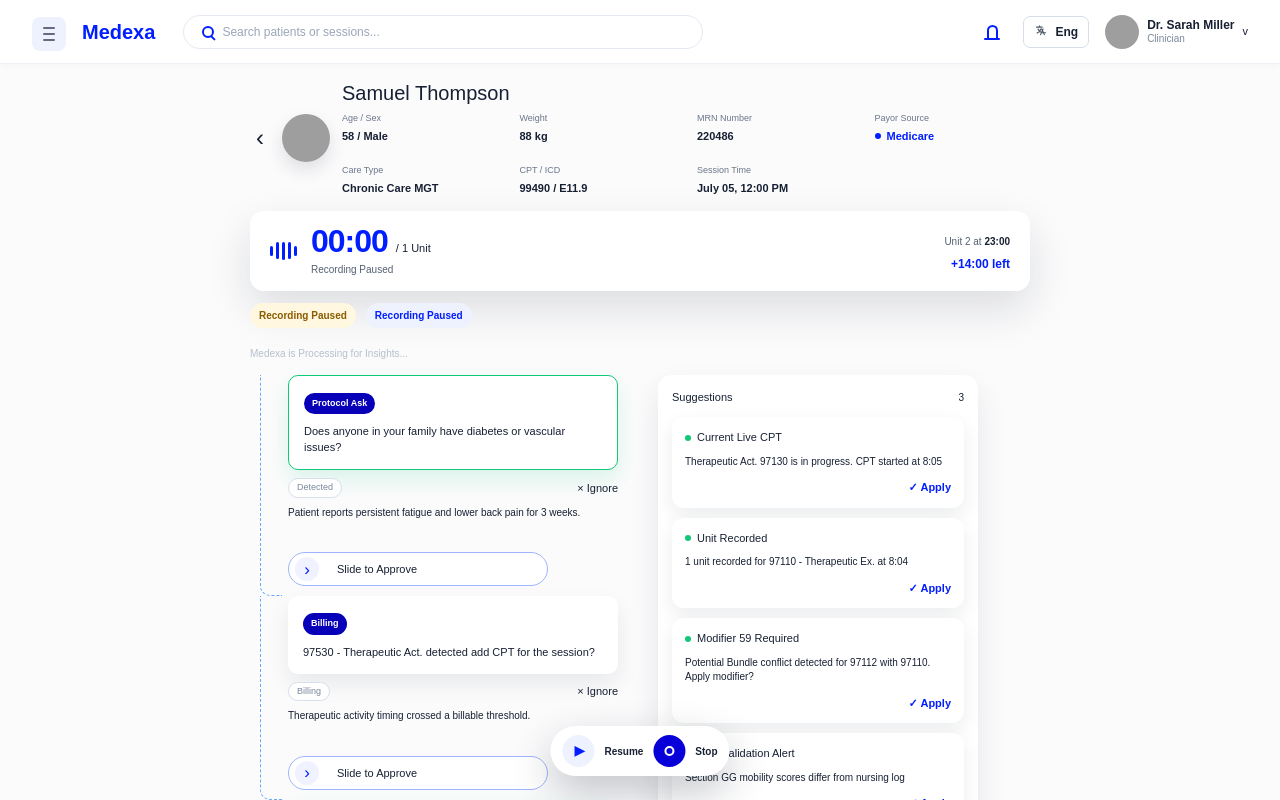
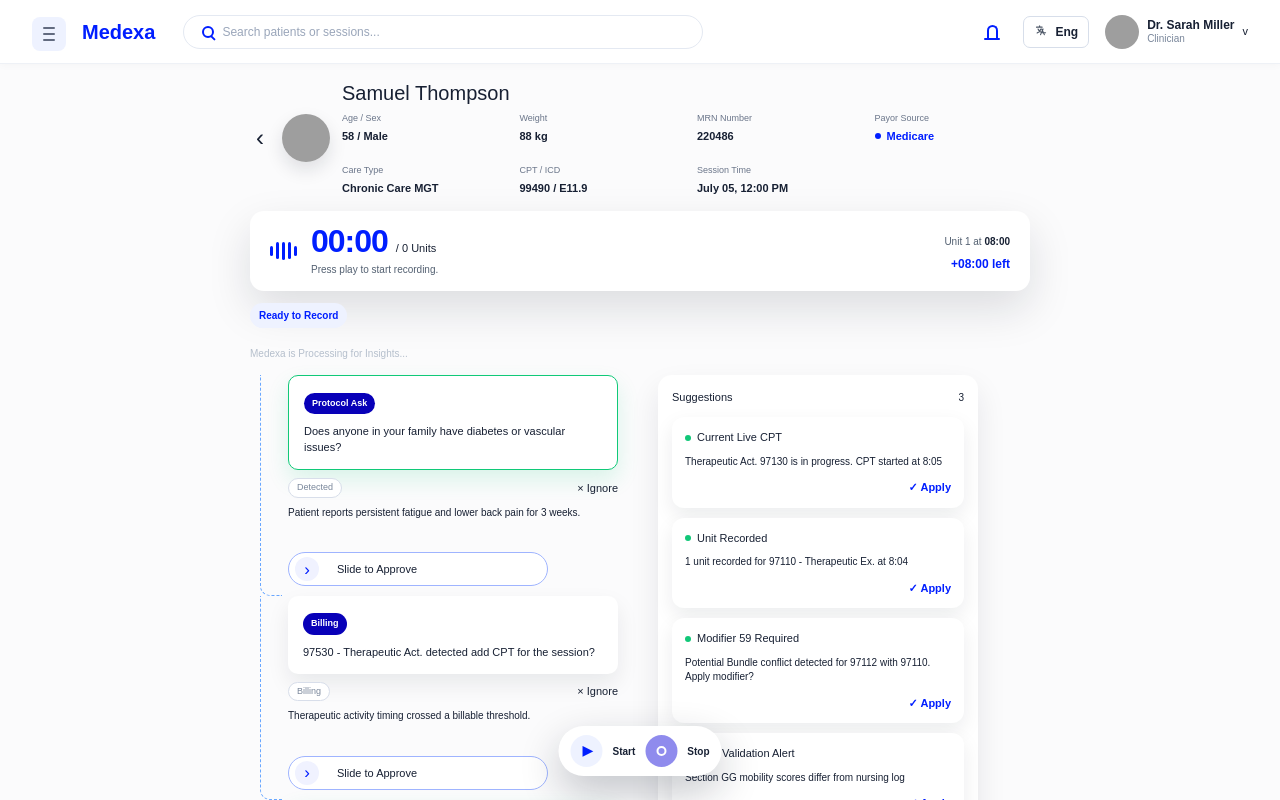
Before and after one commit to syedsaifshah786/medexa-frontend, a Next.js app: page /ambient-listening/session in a window 1280 px wide. Shown: the top 800 px of the page. Built offline with nearby package versions, Linux system fonts and the light colour scheme; grey boxes are pictures that could not be loaded.

Commit message:
changes in SOAP

```diff
--- a/src/app/ambient-listening/session/page.tsx
+++ b/src/app/ambient-listening/session/page.tsx
@@ -4,6 +4,7 @@
 import Link from "next/link";
 import { useSearchParams } from "next/navigation";
 import MedexaHeader from "@/components/MedexaHeader";
+import { type SoapData, useSessionDocumentation } from "@/context/SessionDocumentationContext";
 import { getSessionById } from "@/lib/sessions";
 
 /* eslint-disable @next/next/no-img-element -- Prototype uses remote avatar URLs without touching next.config.ts. */
@@ -64,9 +65,10 @@
   selected?: boolean;
 };
 
-type RecordingStatus = "active" | "paused" | "stopped";
+type RecordingStatus = "idle" | "recording" | "paused" | "stopped";
 
 const INITIAL_RECORDING_SECONDS = 0;
+const BILLABLE_UNIT_SECONDS = 8 * 60;
 
 const formatDuration = (totalSeconds: number) => {
   const minutes = Math.floor(totalSeconds / 60);
@@ -88,10 +90,11 @@
   const [searchQuery, setSearchQuery] = useState("");
   const [insightStates, setInsightStates] = useState<Record<string, InsightState>>({});
   const [appliedSuggestions, setAppliedSuggestions] = useState<Record<string, boolean>>({});
-  const [recordingStatus, setRecordingStatus] = useState<RecordingStatus>("paused");
+  const [recordingStatus, setRecordingStatus] = useState<RecordingStatus>("idle");
   const [recordingSeconds, setRecordingSeconds] = useState(INITIAL_RECORDING_SECONDS);
   const [showStopConfirm, setShowStopConfirm] = useState(false);
-  const [statusMessage, setStatusMessage] = useState("Recording Paused");
+  const [statusMessage, setStatusMessage] = useState("");
+  const { updateSoapData } = useSessionDocumentation();
   const selectedSession = useMemo(
     () => getSessionById(searchParams.get("id") ?? searchParams.get("session")),
     [searchParams],
@@ -112,7 +115,7 @@
   }, [query]);
 
   useEffect(() => {
-    if (recordingStatus !== "active" || showStopConfirm) {
+    if (recordingStatus !== "recording") {
       return;
     }
 
@@ -123,7 +126,7 @@
     return () => {
       window.clearInterval(timerId);
     };
-  }, [recordingStatus, showStopConfirm]);
+  }, [recordingStatus]);
   const filteredSuggestions = useMemo(() => {
     if (!query) {
       return suggestions;
@@ -134,39 +137,108 @@
     );
   }, [query]);
 
+  const saveSoapDocumentation = (
+    nextInsightStates = insightStates,
+    nextAppliedSuggestions = appliedSuggestions,
+  ) => {
+    const activeInsights = insights.filter(
+      (item) =>
+        (nextInsightStates[item.id]?.approved || nextInsightStates[item.id]?.selected) &&
+        !nextInsightStates[item.id]?.ignored,
+    );
+    const protocolInsights = activeInsights.filter((item) => item.tone === "protocol");
+    const billingInsights = activeInsights.filter(
+      (item) => item.tone === "billing" || item.label === "Billing",
+    );
+    const appliedSuggestionNotes = suggestions
+      .filter((item) => nextAppliedSuggestions[item.id])
+      .map((item) => item.text);
+    const protocolSummary = protocolInsights.map((item) => item.note).join(" ");
+    const billingSummary = [...billingInsights.map((item) => item.text), ...appliedSuggestionNotes]
+      .filter(Boolean)
+      .join(" ");
+    const sessionDuration = recordingSeconds > 0 ? formatDuration(recordingSeconds) : selectedSession.time;
+    const generatedSoapData: SoapData = {
+      subjective: {
+        chiefComplaint:
+          protocolSummary ||
+          `${selectedSession.name} reports persistent fatigue with lower back discomfort during the current ${selectedSession.careType.toLowerCase()} encounter.`,
+        painScale: selectedSession.icd.startsWith("M") ? "6" : "4",
+        duration: protocolSummary ? "3 weeks" : "Current session",
+      },
+      objective: {
+        observationNotes:
+          `Live session documentation for ${selectedSession.name}: therapeutic activity and clinical prompts were reviewed over ${sessionDuration}. ` +
+          (protocolSummary || "Patient participation and symptom tolerance were monitored during the session."),
+        rangeOfMotion: selectedSession.icd.startsWith("M") ? "Lumbar mobility guarded" : "Functional mobility monitored",
+        affect: "Alert, cooperative",
+        vitalSigns: "Vital signs within normal limits",
+      },
+      assessment: {
+        diagnosisSummary:
+          `${selectedSession.careType} encounter associated with ${selectedSession.icd}. ` +
+          (billingSummary || "Clinical findings support continued monitoring and skilled intervention."),
+        primaryDiagnosisCode: selectedSession.icd,
+        severity: selectedSession.icd.startsWith("M") ? "Moderate" : "Stable",
+      },
+      plan: {
+        followUpPlan:
+          "Continue skilled session documentation, address protocol prompts, and reassess functional tolerance at the next visit. " +
+          (appliedSuggestionNotes.length > 0
+            ? `Applied recommendations: ${appliedSuggestionNotes.join(" ")}`
+            : "Review billing and diagnosis suggestions before claim creation."),
+      },
+    };
+
+    updateSoapData(generatedSoapData);
+    setStatusMessage("SOAP notes saved");
+  };
+
   const updateInsight = (id: string, nextState: InsightState, message: string) => {
-    setInsightStates((current) => ({
-      ...current,
+    const nextInsightStates = {
+      ...insightStates,
       [id]: {
-        ...current[id],
+        ...insightStates[id],
         ...nextState,
       },
-    }));
-    setStatusMessage(message);
+    };
+
+    setInsightStates(nextInsightStates);
+
+    if (nextState.approved) {
+      saveSoapDocumentation(nextInsightStates, appliedSuggestions);
+    } else {
+      setStatusMessage(message);
+    }
   };
 
   const handleSuggestionApply = (id: string) => {
-    setAppliedSuggestions((current) => ({
-      ...current,
+    const nextAppliedSuggestions = {
+      ...appliedSuggestions,
       [id]: true,
-    }));
-    setStatusMessage("Suggestion applied");
+    };
+
+    setAppliedSuggestions(nextAppliedSuggestions);
+    saveSoapDocumentation(insightStates, nextAppliedSuggestions);
   };
 
-  const togglePause = () => {
-    if (recordingStatus === "stopped") {
+  const handlePrimaryRecordingControl = () => {
+    setStatusMessage("");
+
+    if (recordingStatus === "recording") {
+      setRecordingStatus("paused");
       return;
     }
 
-    setRecordingStatus((current) => {
-      const nextStatus = current === "paused" ? "active" : "paused";
-      setStatusMessage(nextStatus === "paused" ? "Recording paused" : "Recording active");
-      return nextStatus;
-    });
+    if (recordingStatus === "stopped") {
+      setRecordingSeconds(INITIAL_RECORDING_SECONDS);
+    }
+
+    setRecordingStatus("recording");
   };
 
   const requestStop = () => {
-    if (recordingStatus !== "stopped") {
+    if (recordingStatus === "recording" || recordingStatus === "paused") {
       setShowStopConfirm(true);
     }
   };
@@ -174,26 +246,43 @@
   const confirmStop = () => {
     setRecordingStatus("stopped");
     setShowStopConfirm(false);
-    setStatusMessage("Recording stopped");
+    saveSoapDocumentation();
   };
 
   const recordingStatusText =
     recordingStatus === "stopped"
       ? "Recording Stopped"
+      : recordingStatus === "recording"
+        ? "Recording Active"
       : recordingStatus === "paused"
         ? "Recording Paused"
-        : "Recording Active";
+        : "Ready to Record";
   const recordingCardText =
     recordingStatus === "stopped"
-      ? "Recording Stopped"
+      ? "Recording saved. Start a new recording when ready."
       : recordingStatus === "paused"
-        ? "Recording Paused"
+        ? "Recording paused. Resume when ready."
+        : recordingStatus === "idle"
+          ? "Press play to start recording."
         : (
             <>
               Say <b>Stop</b> Recording...
             </>
           );
   const formattedRecordingDuration = formatDuration(recordingSeconds);
+  const recordedUnits = Math.floor(recordingSeconds / BILLABLE_UNIT_SECONDS);
+  const nextUnit = recordedUnits + 1;
+  const nextUnitTargetSeconds = nextUnit * BILLABLE_UNIT_SECONDS;
+  const secondsUntilNextUnit = nextUnitTargetSeconds - recordingSeconds;
+  const unitLabel = recordedUnits === 1 ? "Unit" : "Units";
+  const primaryControlLabel =
+    recordingStatus === "recording"
+      ? "Pause"
+      : recordingStatus === "paused"
+        ? "Resume"
+        : recordingStatus === "stopped"
+          ? "Start New"
+          : "Start";
 
   return (
     <main className="session-page">
@@ -254,20 +343,20 @@
             <div>
               <div className="timer-line">
                 <strong>{formattedRecordingDuration}</strong>
-                <span>/ 1 Unit</span>
+                <span>/ {recordedUnits} {unitLabel}</span>
               </div>
               <p>{recordingCardText}</p>
             </div>
           </div>
           <div className="recording-right">
-            <p>Unit 2 at <b>23:00</b></p>
-            <strong>+14:00 left</strong>
+            <p>Unit {nextUnit} at <b>{formatDuration(nextUnitTargetSeconds)}</b></p>
+            <strong>+{formatDuration(secondsUntilNextUnit)} left</strong>
           </div>
         </section>
 
         <div className="session-status-row" aria-live="polite">
           <p className={`recording-status is-${recordingStatus}`}>{recordingStatusText}</p>
-          <p className="status-message">{statusMessage}</p>
+          {statusMessage && <p className="status-message">{statusMessage}</p>}
         </div>
 
         <p className="processing-text">Medexa is Processing for Insights...</p>
@@ -398,18 +487,17 @@
         <button
           type="button"
           className="pause-icon"
-          aria-label={recordingStatus === "paused" ? "Resume" : "Pause"}
-          disabled={recordingStatus === "stopped"}
-          onClick={togglePause}
+          aria-label={primaryControlLabel}
+          onClick={handlePrimaryRecordingControl}
         >
-          {recordingStatus === "paused" ? "▶" : "||"}
+          {recordingStatus === "recording" ? "||" : "▶"}
         </button>
-        <span>{recordingStatus === "paused" ? "Resume" : "Pause"}</span>
+        <span>{primaryControlLabel}</span>
         <button
           type="button"
           className={`stop-icon ${recordingStatus === "stopped" ? "is-stopped" : ""}`}
           aria-label="Stop"
-          disabled={recordingStatus === "stopped"}
+          disabled={recordingStatus === "idle" || recordingStatus === "stopped"}
           onClick={requestStop}
         >
           <span />
@@ -805,6 +893,16 @@
         }
 
         .recording-status {
+          background: #eaf8f1;
+          color: #087c4a;
+        }
+
+        .recording-status.is-idle {
+          background: #eef2ff;
+          color: #001eff;
+        }
+
+        .recording-status.is-recording {
           background: #eaf8f1;
           color: #087c4a;
         }
--- a/src/app/layout.tsx
+++ b/src/app/layout.tsx
@@ -1,6 +1,7 @@
 import type { Metadata } from "next";
 import { Geist, Geist_Mono } from "next/font/google";
 import { DoctorProvider } from "@/components/DoctorContext";
+import { SessionDocumentationProvider } from "@/context/SessionDocumentationContext";
 import "./globals.css";
 
 const geistSans = Geist({
@@ -29,7 +30,9 @@
       className={`${geistSans.variable} ${geistMono.variable} h-full antialiased`}
     >
       <body className="min-h-full flex flex-col">
-        <DoctorProvider>{children}</DoctorProvider>
+        <DoctorProvider>
+          <SessionDocumentationProvider>{children}</SessionDocumentationProvider>
+        </DoctorProvider>
       </body>
     </html>
   );
--- a/src/app/soap-notes/page.tsx
+++ b/src/app/soap-notes/page.tsx
@@ -1,51 +1,13 @@
 "use client";
 
-import { useMemo, useState } from "react";
+import { useEffect, useMemo, useState } from "react";
 import Link from "next/link";
 import MedexaHeader from "@/components/MedexaHeader";
-
-type SectionKey = "subjective" | "objective" | "assessment";
-
-type SoapData = {
-  subjective: {
-    chiefComplaint: string;
-    painScale: string;
-    duration: string;
-  };
-  objective: {
-    observationNotes: string;
-    rangeOfMotion: string;
-    affect: string;
-    vitalSigns: string;
-  };
-  assessment: {
-    diagnosisSummary: string;
-    primaryDiagnosisCode: string;
-    severity: string;
-  };
-};
-
-const initialSoapData: SoapData = {
-  subjective: {
-    chiefComplaint:
-      "Patient reports persistent discomfort in the lower back over the last 14 days, particularly after prolonged sitting. Mentions difficulty with mobility and occasional sharp pains. States: I feel like my back is always tight and stiff.",
-    painScale: "6",
-    duration: "14 days",
-  },
-  objective: {
-    observationNotes:
-      "Observed limited range of motion in lumbar flexion (40 deg) and slight guarding behavior on palpation of L4-L5 region. Patient ambulates with mild antalgic gait. Vital signs within normal limits: BP 118/76, HR 72 bpm. Affect is mildly anxious. Arrived on time.",
-    rangeOfMotion: "Lumbar Flexion 40 deg",
-    affect: "Mildly Anxious",
-    vitalSigns: "BP 118/76, HR 72",
-  },
-  assessment: {
-    diagnosisSummary:
-      "Chronic Lower Back Pain (M54.5) secondary to postural dysfunction and muscle deconditioning. Patient demonstrates functional limitations consistent with moderate severity. Focus on stretching and strengthening exercises for lumbar support. Follow-up scheduled.",
-    primaryDiagnosisCode: "M54.5",
-    severity: "Moderate",
-  },
-};
+import {
+  defaultSoapData,
+  type SectionKey,
+  useSessionDocumentation,
+} from "@/context/SessionDocumentationContext";
 
 function Field({
   label,
@@ -140,16 +102,23 @@
 
 export default function SoapNotesPage() {
   const [headerSearch, setHeaderSearch] = useState("");
-  const [soapData, setSoapData] = useState<SoapData>(initialSoapData);
-  const [draftData, setDraftData] = useState<SoapData>(initialSoapData);
+  const { soapData, updateSoapData } = useSessionDocumentation();
+  const [draftData, setDraftData] = useState(defaultSoapData);
   const [editingSection, setEditingSection] = useState<SectionKey | null>(null);
   const [statusMessage, setStatusMessage] = useState("");
+
+  useEffect(() => {
+    if (!editingSection) {
+      setDraftData(soapData);
+    }
+  }, [editingSection, soapData]);
 
   const soapSearchText = useMemo(
     () => ({
       subjective: `Subjective Chief Complaint ${soapData.subjective.chiefComplaint} Pain Scale ${soapData.subjective.painScale} Duration ${soapData.subjective.duration}`,
       objective: `Objective Observation Notes ${soapData.objective.observationNotes} Range of Motion ${soapData.objective.rangeOfMotion} Affect ${soapData.objective.affect} Vital Signs ${soapData.objective.vitalSigns}`,
       assessment: `Assessment Diagnosis Summary ${soapData.assessment.diagnosisSummary} Primary Diagnosis Code ${soapData.assessment.primaryDiagnosisCode} Severity ${soapData.assessment.severity}`,
+      plan: `Plan Follow Up Plan ${soapData.plan.followUpPlan}`,
     }),
     [soapData],
   );
@@ -161,7 +130,7 @@
   };
 
   const saveSection = (section: SectionKey) => {
-    setSoapData(draftData);
+    updateSoapData(draftData);
     setEditingSection(null);
     setStatusMessage(`${section.charAt(0).toUpperCase()}${section.slice(1)} updated.`);
   };
@@ -179,6 +148,7 @@
         subjective: true,
         objective: true,
         assessment: true,
+        plan: true,
       };
     }
 
@@ -186,12 +156,14 @@
       subjective: soapSearchText.subjective.toLowerCase().includes(query),
       objective: soapSearchText.objective.toLowerCase().includes(query),
       assessment: soapSearchText.assessment.toLowerCase().includes(query),
+      plan: soapSearchText.plan.toLowerCase().includes(query),
     };
   }, [headerSearch, soapSearchText]);
   const hasVisibleSections =
     visibleSections.subjective ||
     visibleSections.objective ||
-    visibleSections.assessment;
+    visibleSections.assessment ||
+    visibleSections.plan;
 
   return (
     <main className="ambient-page">
@@ -440,6 +412,34 @@
                     </>
                   )}
                 </div>
+              </div>
+            </NoteCard>
+          )}
+
+          {visibleSections.plan && (
+            <NoteCard
+              title="Plan"
+              isEditing={editingSection === "plan"}
+              onEdit={() => startEdit("plan")}
+              onSave={() => saveSection("plan")}
+              onCancel={cancelEdit}
+            >
+              <div className="card-fields">
+                {editingSection === "plan" ? (
+                  <EditableField
+                    label="Follow-up Plan"
+                    multiline
+                    value={draftData.plan.followUpPlan}
+                    onChange={(value) =>
+                      setDraftData((data) => ({
+                        ...data,
+                        plan: { ...data.plan, followUpPlan: value },
+                      }))
+                    }
+                  />
+                ) : (
+                  <Field label="Follow-up Plan" multiline value={soapData.plan.followUpPlan} />
+                )}
               </div>
             </NoteCard>
           )}
--- /dev/null
+++ b/src/context/SessionDocumentationContext.tsx
@@ -0,0 +1,117 @@
+"use client";
+
+import { createContext, useContext, useEffect, useState } from "react";
+
+export type SectionKey = "subjective" | "objective" | "assessment" | "plan";
+
+export type SoapData = {
+  subjective: {
+    chiefComplaint: string;
+    painScale: string;
+    duration: string;
+  };
+  objective: {
+    observationNotes: string;
+    rangeOfMotion: string;
+    affect: string;
+    vitalSigns: string;
+  };
+  assessment: {
+    diagnosisSummary: string;
+    primaryDiagnosisCode: string;
+    severity: string;
+  };
+  plan: {
+    followUpPlan: string;
+  };
+};
+
+type SessionDocumentationContextValue = {
+  soapData: SoapData;
+  hasGeneratedDocumentation: boolean;
+  updateSoapData: (data: SoapData) => void;
+};
+
+const STORAGE_KEY = "medexa-session-documentation";
+
+export const defaultSoapData: SoapData = {
+  subjective: {
+    chiefComplaint:
+      "Patient reports persistent discomfort in the lower back over the last 14 days, particularly after prolonged sitting. Mentions difficulty with mobility and occasional sharp pains. States: I feel like my back is always tight and stiff.",
+    painScale: "6",
+    duration: "14 days",
+  },
+  objective: {
+    observationNotes:
+      "Observed limited range of motion in lumbar flexion (40 deg) and slight guarding behavior on palpation of L4-L5 region. Patient ambulates with mild antalgic gait. Vital signs within normal limits: BP 118/76, HR 72 bpm. Affect is mildly anxious. Arrived on time.",
+    rangeOfMotion: "Lumbar Flexion 40 deg",
+    affect: "Mildly Anxious",
+    vitalSigns: "BP 118/76, HR 72",
+  },
+  assessment: {
+    diagnosisSummary:
+      "Chronic Lower Back Pain (M54.5) secondary to postural dysfunction and muscle deconditioning. Patient demonstrates functional limitations consistent with moderate severity. Focus on stretching and strengthening exercises for lumbar support. Follow-up scheduled.",
+    primaryDiagnosisCode: "M54.5",
+    severity: "Moderate",
+  },
+  plan: {
+    followUpPlan:
+      "Continue therapeutic exercise and activity training with lumbar mobility work. Reassess pain response and functional tolerance at the next visit.",
+  },
+};
+
+const SessionDocumentationContext = createContext<SessionDocumentationContextValue | null>(null);
+
+export function SessionDocumentationProvider({ children }: { children: React.ReactNode }) {
+  const [soapData, setSoapData] = useState<SoapData>(defaultSoapData);
+  const [hasGeneratedDocumentation, setHasGeneratedDocumentation] = useState(false);
+
+  useEffect(() => {
+    const storedDocumentation = window.localStorage.getItem(STORAGE_KEY);
+
+    if (!storedDocumentation) {
+      return;
+    }
+
+    try {
+      const parsed = JSON.parse(storedDocumentation) as {
+        soapData?: SoapData;
+        hasGeneratedDocumentation?: boolean;
+      };
+
+      if (parsed.soapData) {
+        setSoapData(parsed.soapData);
+        setHasGeneratedDocumentation(Boolean(parsed.hasGeneratedDocumentation));
+      }
+    } catch {
+      window.localStorage.removeItem(STORAGE_KEY);
+    }
+  }, []);
+
+  const updateSoapData = (data: SoapData) => {
+    setSoapData(data);
+    setHasGeneratedDocumentation(true);
+    window.localStorage.setItem(
+      STORAGE_KEY,
+      JSON.stringify({ soapData: data, hasGeneratedDocumentation: true }),
+    );
+  };
+
+  return (
+    <SessionDocumentationContext.Provider
+      value={{ soapData, hasGeneratedDocumentation, updateSoapData }}
+    >
+      {children}
+    </SessionDocumentationContext.Provider>
+  );
+}
+
+export function useSessionDocumentation() {
+  const context = useContext(SessionDocumentationContext);
+
+  if (!context) {
+    throw new Error("useSessionDocumentation must be used within SessionDocumentationProvider");
+  }
+
+  return context;
+}
```
